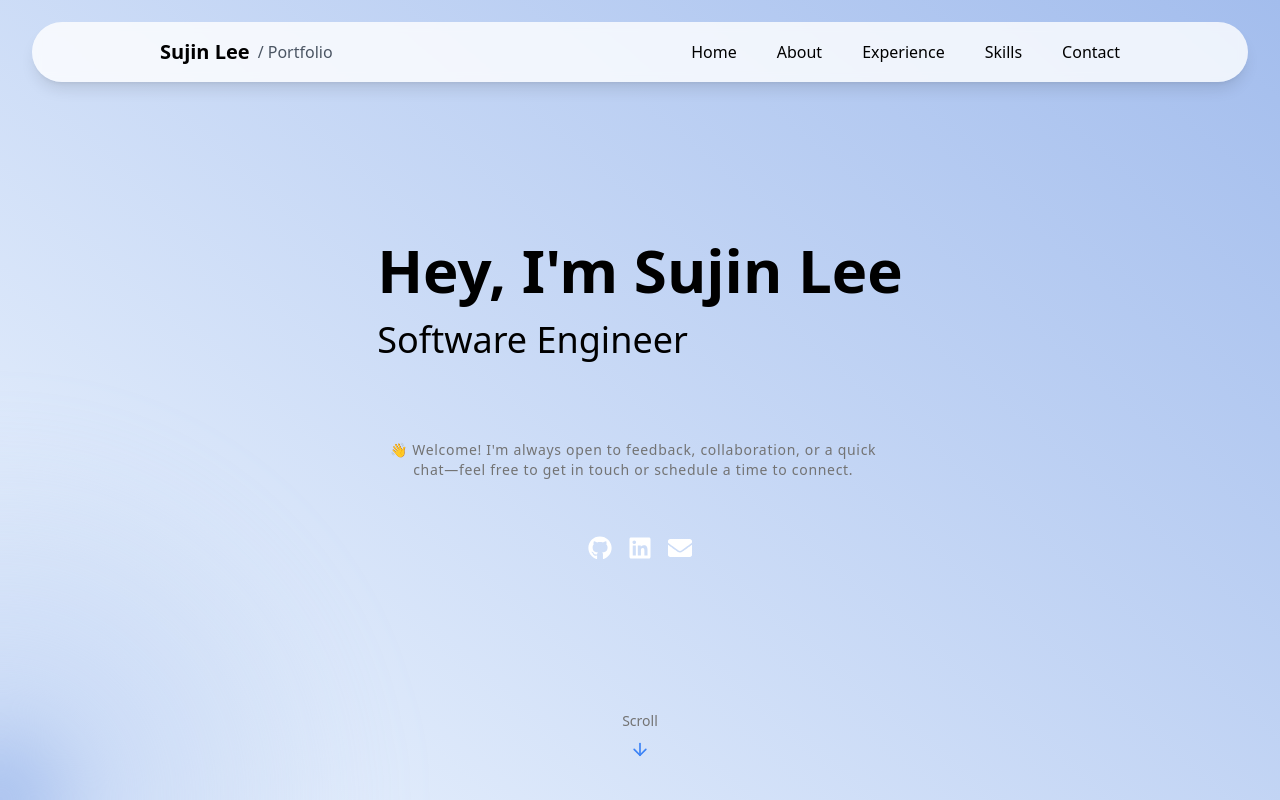
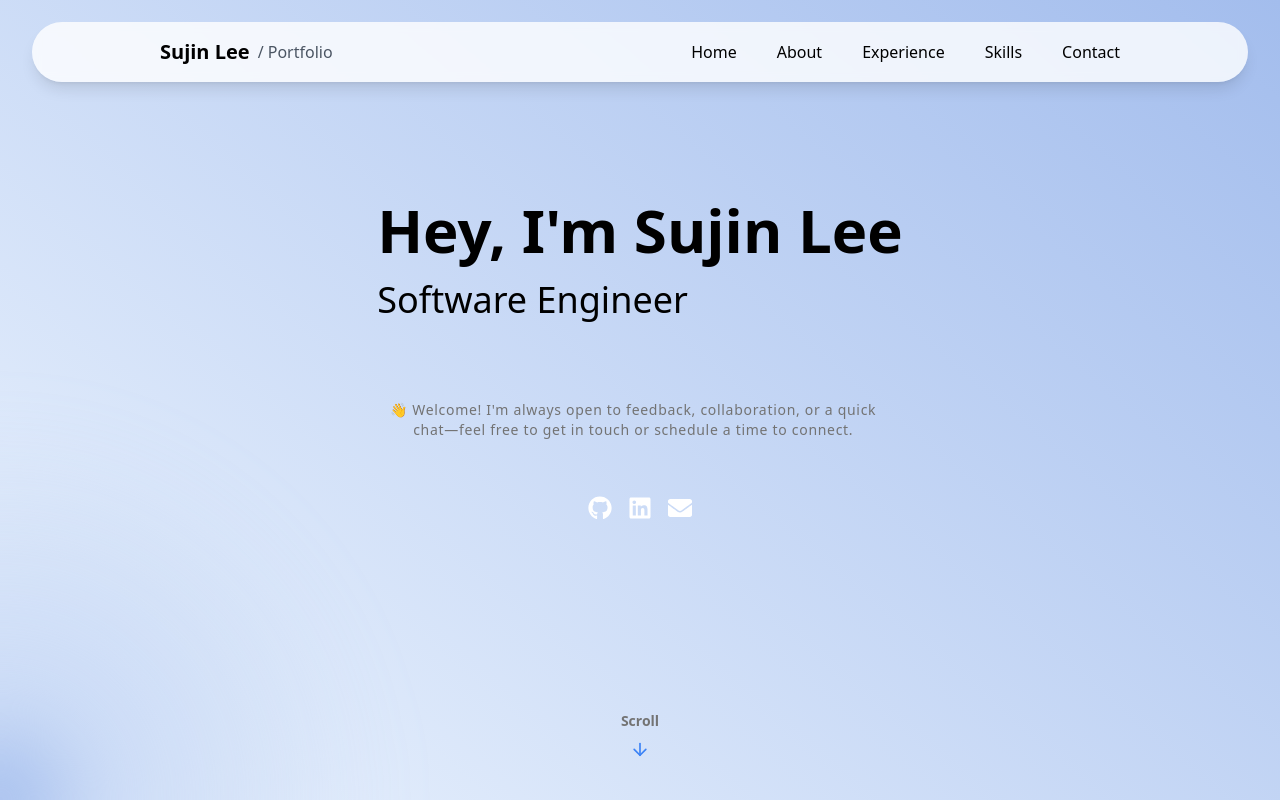
Before and after one commit to lsj0232191/sujin-lee, a Next.js app: page / in a window 1280 px wide. Shown: the top 800 px of the page. Built offline with nearby package versions, Linux system fonts and the light colour scheme.

Commit message:
chore: scroll centered

```diff
--- a/components/Hero.tsx
+++ b/components/Hero.tsx
@@ -25,8 +25,8 @@ const Hero = () => {
     {/* Main hero content */}
     <section
         id="hero"
-        className="relative z-10 w-full h-screen flex items-center justify-center text-white font-bold px-4 text-3xl text-center md:text-4xl lg:text-7xl pointer-events-none">
-        <div className="container flex flex-col items-center justify-center mx-auto">
+        className="relative z-10 w-full h-screen flex flex-col items-center justify-center text-white font-bold px-4 text-3xl text-center md:text-4xl lg:text-7xl pointer-events-none">
+        <div className="container flex flex-col items-center justify-center mx-auto flex-1">
             <div className="flex flex-col items-start justify-center px-4">
                 <h1 className="text-6xl font-bold pt-20 pb-5">
                     <span className="animate-fade-in text-black">Hey, I&apos;m </span>
@@ -39,14 +39,14 @@ const Hero = () => {
                 <Socials containerClassName="pt-10 mb-20"/>
             </div>
         </div>
+
+        <div className="w-full flex justify-center pb-8">
+            <div className="flex flex-col items-center justify-center animate-bounce text-black">
+                <span className="text-muted-foreground text-sm mb-2"> Scroll </span>
+                <ArrowDown className="w-5 h-5 text-blue-500" />
+            </div>
+        </div>
     </section>
-
-    <div className="fixed bottom-8 left-0 right-0 flex justify-center z-20 pointer-events-none">
-        <div className="flex flex-col items-center justify-center animate-bounce text-black">
-            <span className="text-muted-foreground text-sm mb-2"> Scroll </span>
-            <ArrowDown className="w-5 h-5 text-blue-500" />
-        </div>
-    </div>
     </BackgroundGradientAnimation>
   );
 };
```
